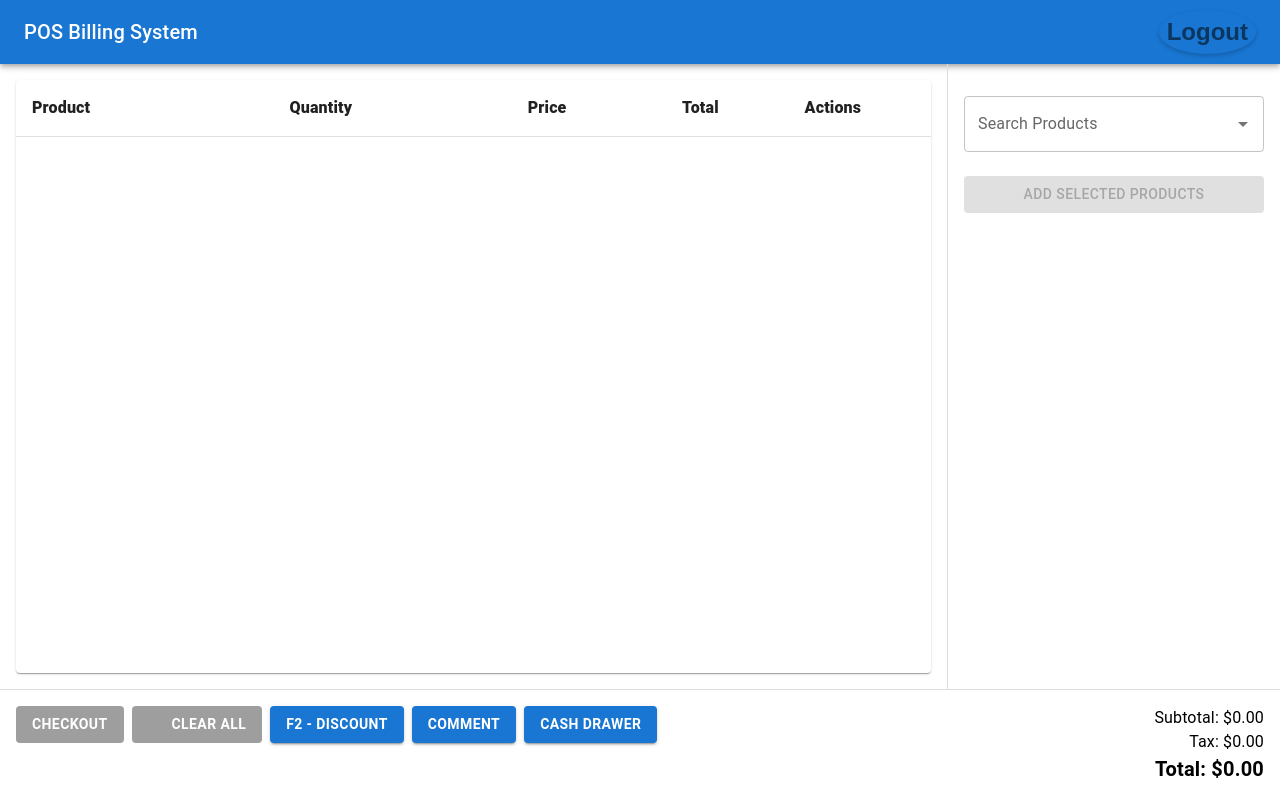
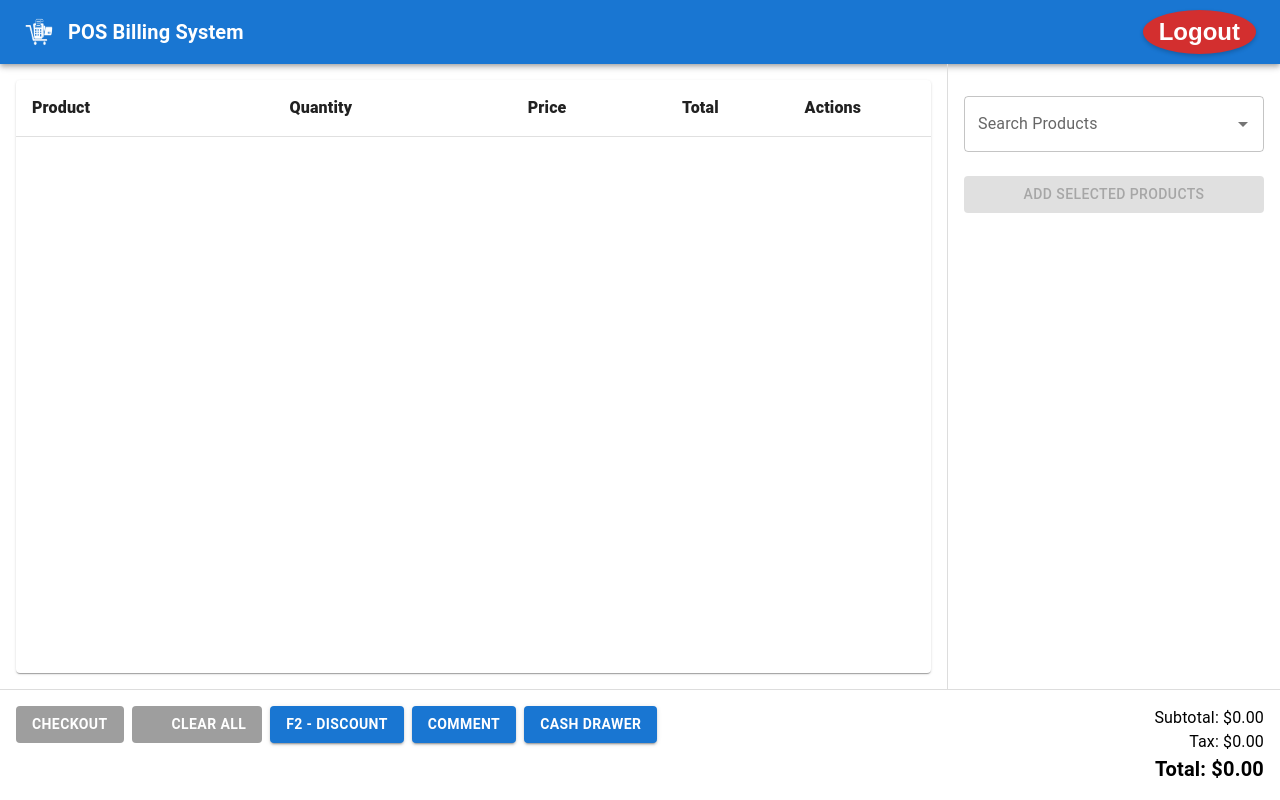
Before and after one commit to AnasSAV/POS-Billing-System, a React (Create React App) app in the folder frontend-react/: page /pos in a window 1280 px wide. Built offline with nearby package versions, Linux system fonts and the light colour scheme; sample sign-in values are in the browser's storage; some icons are missing.

Commit message:
feat: add logo to TopBar and enhance styling for title and logout button

```diff
--- a/frontend-react/src/components/shared/TopBar.jsx
+++ b/frontend-react/src/components/shared/TopBar.jsx
@@ -1,7 +1,7 @@
 import React from 'react';
-import { AppBar, Toolbar, Typography, IconButton } from '@mui/material';
+import { AppBar, Toolbar, Typography, IconButton, Box } from '@mui/material';
 import { useNavigate } from 'react-router-dom';
-import styles from '../styles/TopBar.module.css';  // Fix the import path
+import styles from '../styles/TopBar.module.css';
 
 const TopBar = () => {
     const navigate = useNavigate();
@@ -14,9 +14,16 @@ const TopBar = () => {
     return (
         <AppBar position="static">
             <Toolbar>
-                <Typography className={styles.title} variant="h6" component="div">
-                    POS Billing System
-                </Typography>
+                <Box className={styles.titleContainer}>
+                    <img
+                        src="/POS_service.png"
+                        alt="POS Service"
+                        className={styles.logo}
+                    />
+                    <Typography className={styles.title} variant="h6" component="div">
+                        POS Billing System
+                    </Typography>
+                </Box>
                 <IconButton
                     className={styles.logoutButton}
                     onClick={handleLogout}
--- a/frontend-react/src/components/styles/TopBar.module.css
+++ b/frontend-react/src/components/styles/TopBar.module.css
@@ -1,14 +1,26 @@
+.titleContainer {
+    display: flex;
+    align-items: center;
+    flex-grow: 1;
+}
+
+.logo {
+    width: 32px;
+    height: 32px;
+    margin-right: 12px;
+}
+
 .title {
     flex-grow: 1;
-    font-weight: 600;
+    font-weight: 600 !important;
 }
 
 .logoutButton {
-    background-color: #d32f2f;
+    background-color: #d32f2f !important;
     display: inline-block;
-    color: white;
+    color: white !important;
     font-size: large;
-    padding: 8px 16px;
+    padding: 8px 16px !important;
     border-radius: 8px;
     font-weight: bold;
     box-shadow: 0 2px 4px rgba(0, 0, 0, 0.2);
@@ -16,7 +28,7 @@
 }
 
 .logoutButton:hover {
-    background-color: #b71c1c;
+    background-color: #b71c1c !important;
     box-shadow: 0 4px 8px rgba(0, 0, 0, 0.3);
     transform: translateY(-1px);
 }
```
Also changed, not shown: frontend-react/public/POS_service.png.
